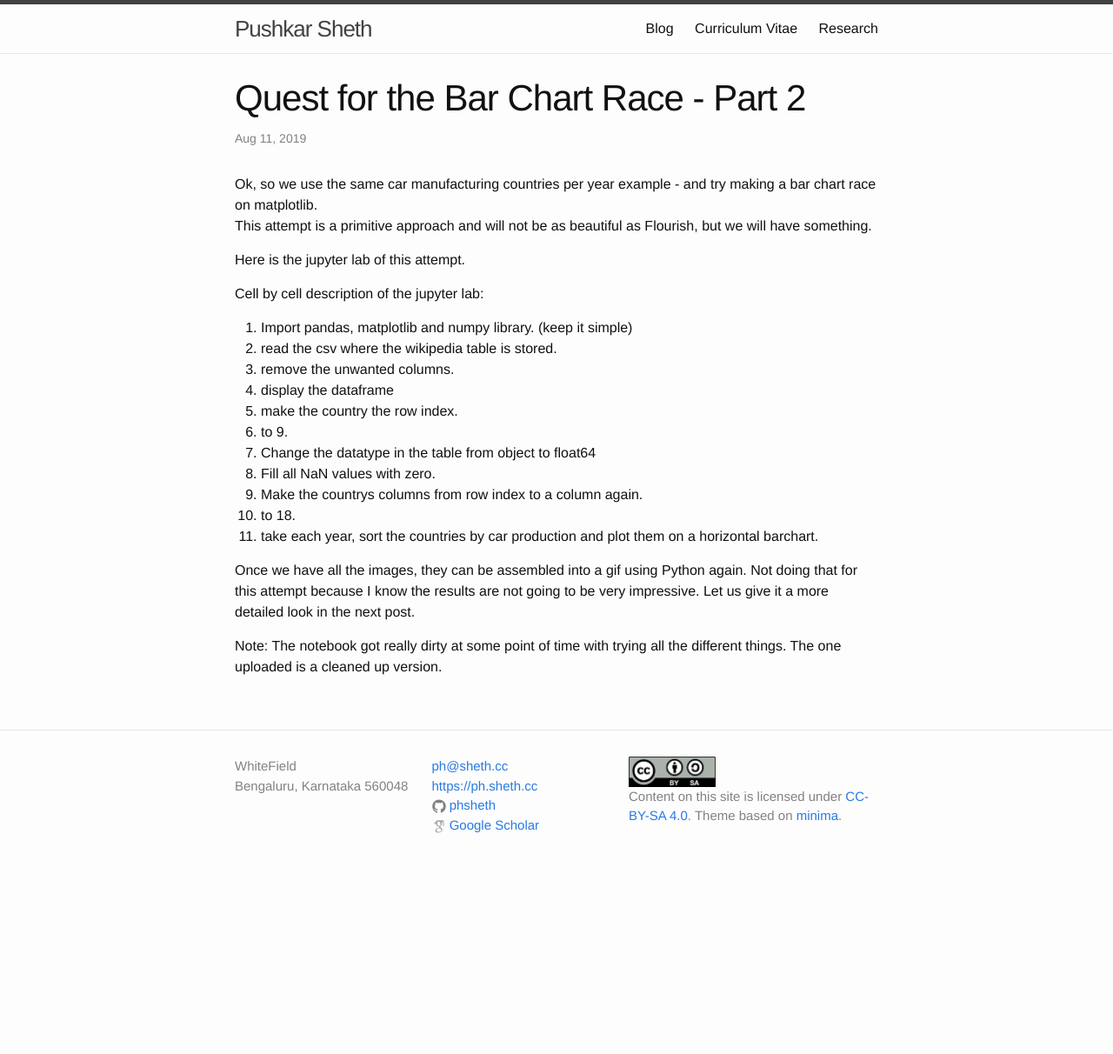
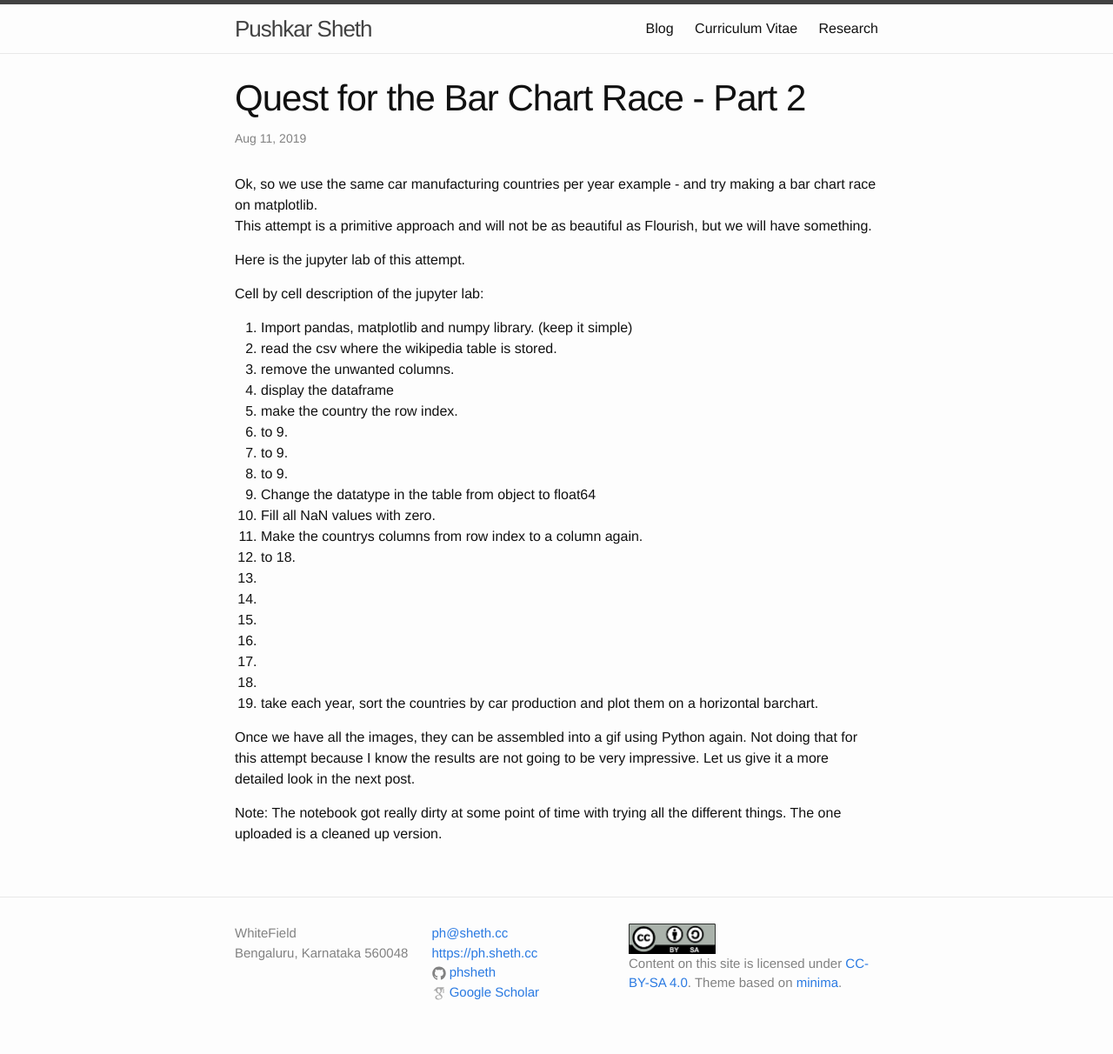
Before and after one commit to phsheth/phsheth.github.io, a Jekyll site: the page built from _posts/2019-08-11-bar_chart_race_part2.markdown, in a window 1280 px wide. Shown: the whole page at 87% size. Built offline with Jekyll 4.4.1, drawn with Linux system fonts in a browser that asks for light colours; comment, search, counter and statistics services are not loaded; before the commit the page ends 1020 px from its top, so only the background shows below that.

Commit message:
change cell steps

```diff
--- a/_posts/2019-08-11-bar_chart_race_part2.markdown
+++ b/_posts/2019-08-11-bar_chart_race_part2.markdown
@@ -21,10 +21,18 @@ Cell by cell description of the jupyter lab:
 4.	display the dataframe
 5.	make the country the row index.
 6.  to 9.
+7.  to 9.
+8.  to 9.
 9.	 Change the datatype in the table from object to float64
 11.	Fill all NaN values with zero.
 12.	Make the countrys columns from row index to a column again.
 13. to 18.
+12.
+13.
+14.
+15.
+16.
+17.
 18.	take each year, sort the countries by car production and plot them on a horizontal barchart.
 
 Once we have all the images, they can be assembled into a gif using Python again. Not doing that for this attempt because I know the results are not going to be very impressive. Let us give it a more detailed look in the next post.
```
